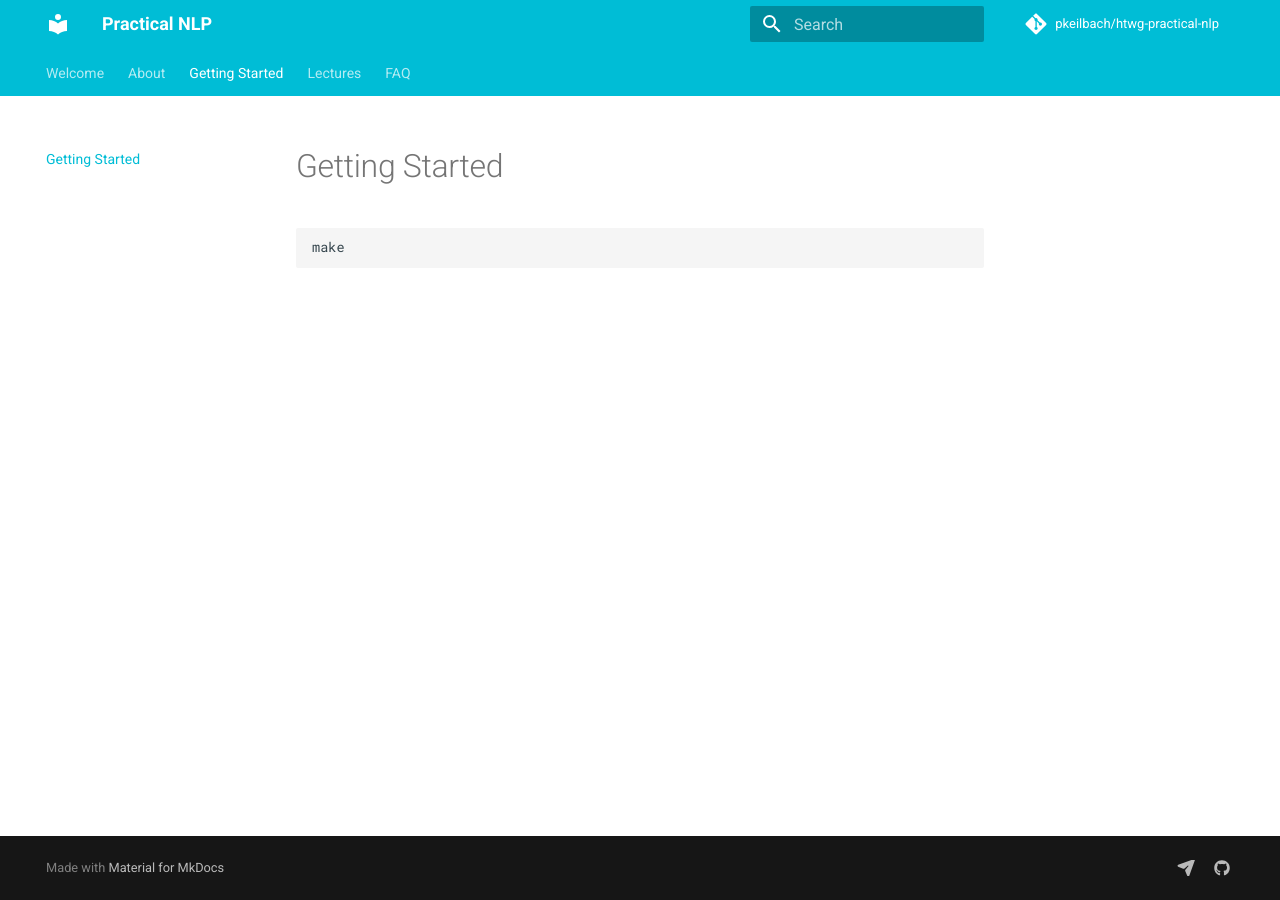
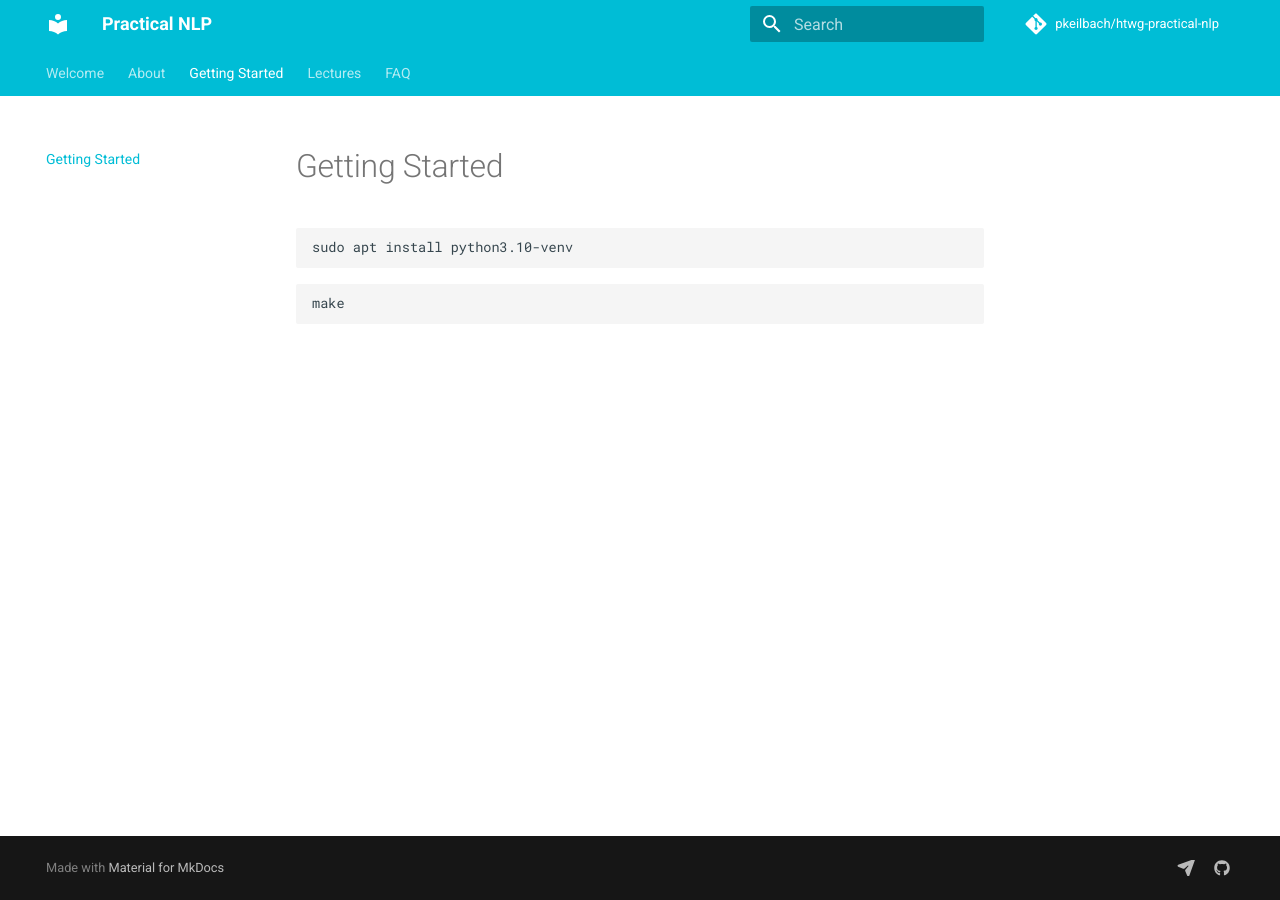
Before and after one commit to pkeilbach/htwg-practical-nlp, an MkDocs documentation site: the page built from docs/getting_started.md, in a window 1280 px wide. Built offline with MkDocs 1.6.1 and Material for MkDocs 9.7.7, drawn with Linux system fonts in a browser that asks for light colours; comment, search, counter and statistics services are not loaded.

Commit message:
add python install command

````diff
--- a/docs/getting_started.md
+++ b/docs/getting_started.md
@@ -1,4 +1,8 @@
 # Getting Started
+
+```sh
+sudo apt install python3.10-venv
+```
 
 ```sh
 make
````
